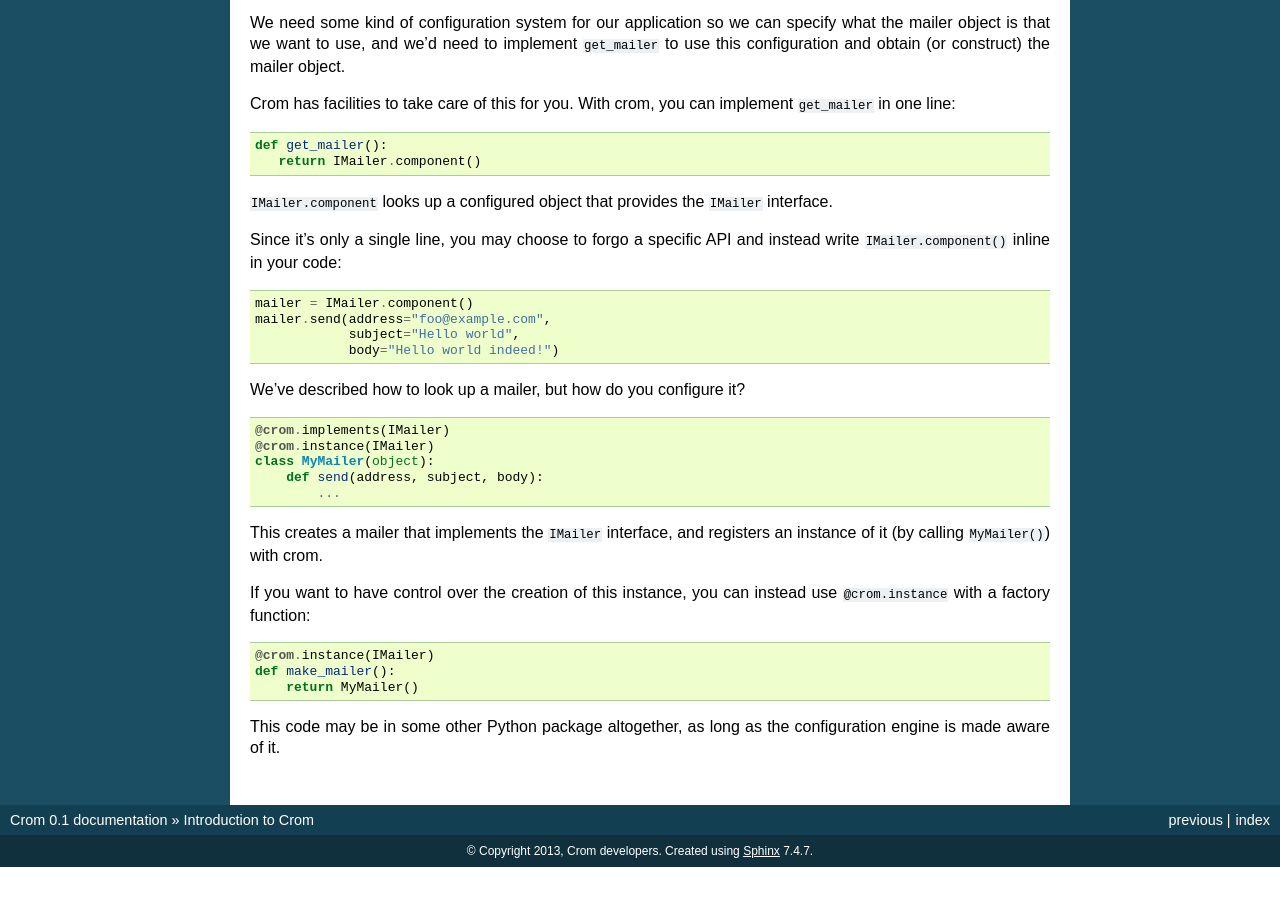
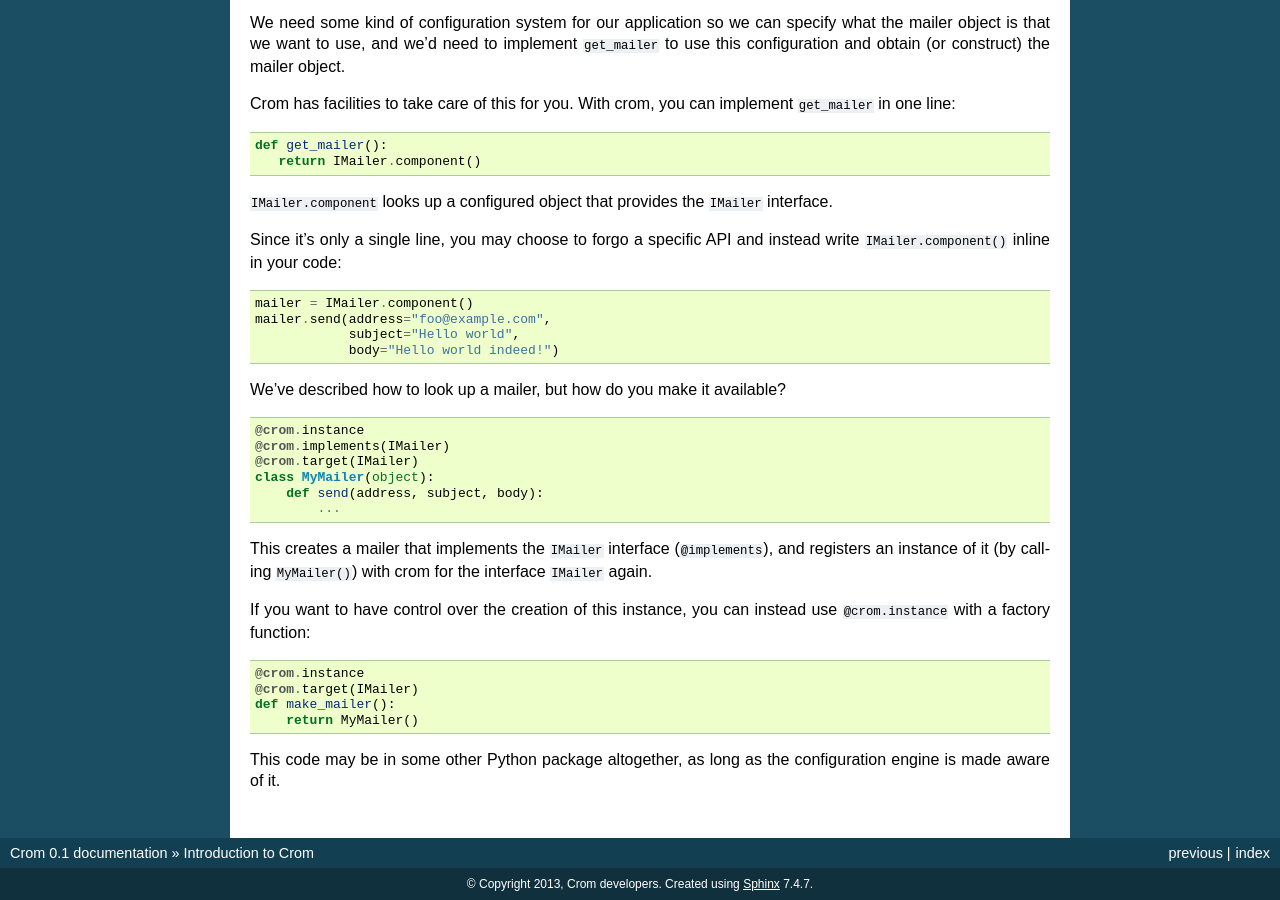
Before and after one commit to faassen/crom, a Sphinx documentation site: the page built from doc/introduction.txt, in a window 1280 px wide and 900 px high, scrolled down 799 px. Built offline with Sphinx 7.4.7, drawn with Linux system fonts in a browser that asks for light colours; before the commit the page ends 1666 px from its top, so only the background shows below that.

Commit message:
A few tweaks.

```diff
--- a/doc/introduction.txt
+++ b/doc/introduction.txt
@@ -69,23 +69,26 @@ and instead write ``IMailer.component()`` inline in your code::
               subject="Hello world",
               body="Hello world indeed!")
 
-We've described how to look up a mailer, but how do you configure it?
+We've described how to look up a mailer, but how do you make it available?
 
 ::
 
+  @crom.instance
   @crom.implements(IMailer)
-  @crom.instance(IMailer)
+  @crom.target(IMailer)
   class MyMailer(object):
       def send(address, subject, body):
           ...
 
-This creates a mailer that implements the ``IMailer`` interface, and registers
-an instance of it (by calling ``MyMailer()``) with crom.
+This creates a mailer that implements the ``IMailer`` interface
+(``@implements``), and registers an instance of it (by calling
+``MyMailer()``) with crom for the interface ``IMailer`` again.
 
-If you want to have control over the creation of this instance, you can
-instead use ``@crom.instance`` with a factory function::
+If you want to have control over the creation of this instance, you
+can instead use ``@crom.instance`` with a factory function::
 
-  @crom.instance(IMailer)
+  @crom.instance
+  @crom.target(IMailer)
   def make_mailer():
       return MyMailer()
 
```
